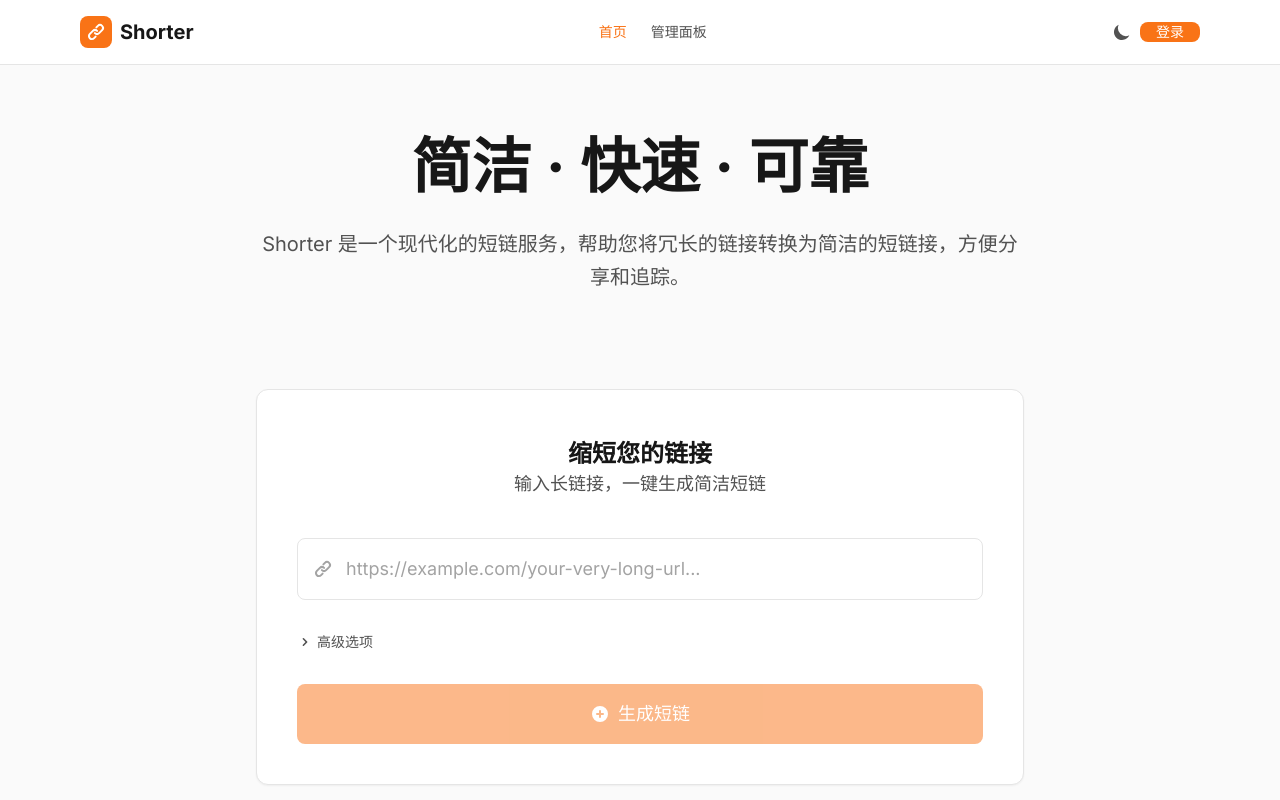
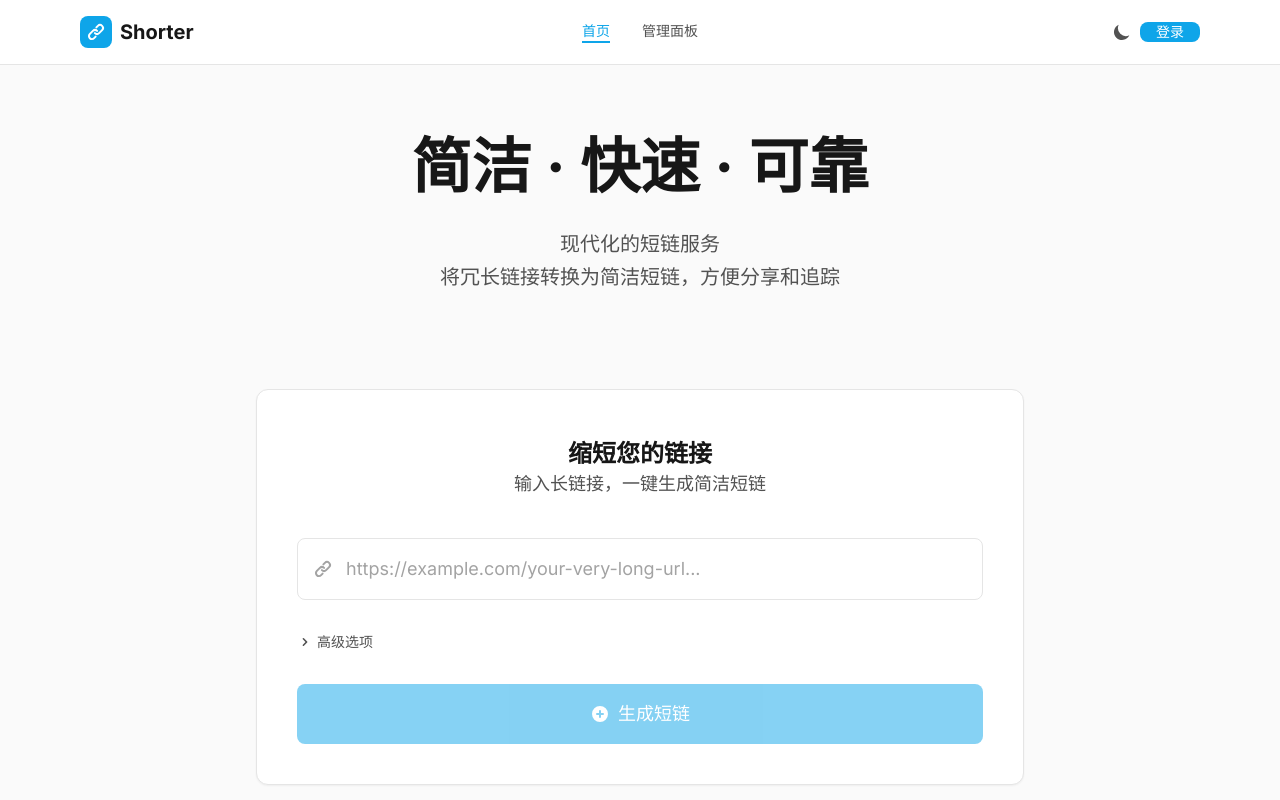
Before and after one commit to GEMILUXVII/shorter, a Vue app: page / in a window 1280 px wide. Shown: the top 800 px of the page. Built offline with nearby package versions, Linux system fonts and the light colour scheme.

Commit message:
style: update color scheme and improve UI
- Change primary color to vibrant sky blue (#0ea5e9)
- Center navigation links in header with underline indicator
- Reformat hero description into two centered lines
- Remove trailing period from tagline

```diff
--- a/src/components/layout/AppHeader.vue
+++ b/src/components/layout/AppHeader.vue
@@ -31,7 +31,7 @@ function handleLogout() {
 <template>
   <header class="sticky top-0 z-40 bg-[var(--color-card)] border-b border-[var(--color-border)]">
     <div class="max-w-6xl mx-auto px-4 sm:px-6 lg:px-8">
-      <div class="flex items-center justify-between h-16">
+      <div class="relative flex items-center justify-between h-16">
         <!-- Logo -->
         <RouterLink to="/" class="flex items-center gap-2">
           <div class="w-8 h-8 rounded-lg bg-[var(--color-primary)] flex items-center justify-center">
@@ -42,17 +42,17 @@ function handleLogout() {
           <span class="text-xl font-bold text-[var(--color-text)]">Shorter</span>
         </RouterLink>
 
-        <!-- Desktop Nav -->
-        <nav class="hidden md:flex items-center gap-6">
+        <!-- Desktop Nav - 居中 -->
+        <nav class="hidden md:flex items-center gap-8 absolute left-1/2 top-1/2 -translate-x-1/2 -translate-y-1/2">
           <RouterLink
             v-for="link in navLinks"
             :key="link.path"
             :to="link.path"
             :class="[
-              'text-sm font-medium transition-colors',
+              'text-sm font-medium transition-colors py-1',
               route.path === link.path
-                ? 'text-[var(--color-primary)]'
-                : 'text-[var(--color-text-secondary)] hover:text-[var(--color-text)]'
+                ? 'text-[var(--color-primary)] border-b-2 border-[var(--color-primary)]'
+                : 'text-[var(--color-text-secondary)] hover:text-[var(--color-text)] border-b-2 border-transparent'
             ]"
           >
             {{ link.name }}
--- a/src/style.css
+++ b/src/style.css
@@ -1,11 +1,11 @@
 @import "tailwindcss";
 
-/* 自定义 CSS 变量 - 简约暖色调设计 */
+/* 自定义 CSS 变量 - 简约蓝色调设计 */
 :root {
-  /* 主色调 - 温暖的橙色系 */
-  --color-primary: #f97316;
-  --color-primary-hover: #ea580c;
-  --color-primary-light: #ffedd5;
+  /* 主色调 - 鲜艳蓝色系 */
+  --color-primary: #0ea5e9;
+  --color-primary-hover: #0284c7;
+  --color-primary-light: #e0f2fe;
 
   /* 中性色 - 深灰色系 */
   --color-bg: #fafafa;
@@ -31,9 +31,9 @@
 
 /* 暗色主题 */
 .dark {
-  --color-primary: #fb923c;
-  --color-primary-hover: #f97316;
-  --color-primary-light: #431407;
+  --color-primary: #38bdf8;
+  --color-primary-hover: #0ea5e9;
+  --color-primary-light: #0c4a6e;
 
   --color-bg: #0a0a0a;
   --color-bg-secondary: #171717;
--- a/src/views/HomeView.vue
+++ b/src/views/HomeView.vue
@@ -11,7 +11,8 @@ import LinkGenerator from '@/components/features/LinkGenerator.vue'
           简洁 · 快速 · 可靠
         </h1>
         <p class="mt-6 text-xl text-[var(--color-text-secondary)] max-w-3xl mx-auto leading-relaxed">
-          Shorter 是一个现代化的短链服务，帮助您将冗长的链接转换为简洁的短链接，方便分享和追踪。
+          现代化的短链服务<br>
+          将冗长链接转换为简洁短链，方便分享和追踪
         </p>
       </section>
 
```
